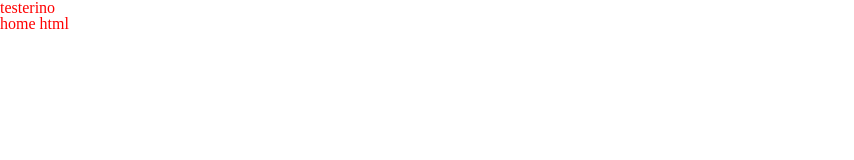
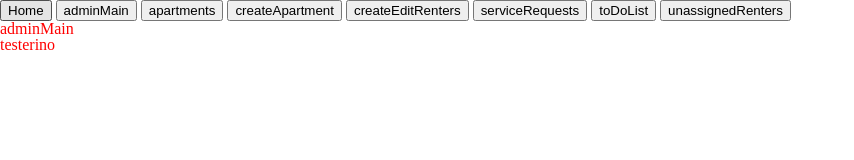
Before and after one commit to HousingHelper/HousingHelper, a website: page public/index.html at #!/adminMain in a window 1280 px wide. Shown: the whole page, without its empty margins (0-854 px from the left). Drawn offline with nearby package versions, Linux system fonts and the light colour scheme; some packages are replaced by stand-ins of ours.

Commit message:
ui routing added

```diff
--- /dev/null
+++ b/public/app/views/adminMain/adminMain.html
@@ -0,0 +1,2 @@
+<h1>adminMain</h1>
+<h1>{{test}}</h1>
--- a/public/bundle.js
+++ b/public/bundle.js
@@ -4,11 +4,91 @@ angular.module('housinghelper', ['ui.router']).config(["$stateProvider", "$urlRo
 
   $urlRouterProvider.otherwise('/');
 
-  $stateProvider.state('home', {
+  $stateProvider
+  //Home STATE
+  .state('home', {
     templateUrl: './app/views/home/home.html',
     controller: 'homeCtrl',
     url: '/'
+  })
+  // adminMain STATE
+  .state('adminMain', {
+    url: '/adminMain',
+    templateUrl: './app/views/adminMain/adminMain.html',
+    controller: 'adminMainCtrl'
+  })
+  // Apartments STATE
+  .state('apartments', {
+    url: '/apartments',
+    templateUrl: './app/views/apartments/apartments.html',
+    controller: 'apartmentsCtrl'
+  })
+  // createApartment STATE
+  .state('createApartment', {
+    url: '/createApartment',
+    templateUrl: './app/views/createApartment/createApartment.html',
+    controller: 'createApartmentCtrl'
+  })
+  // createEditRenters STATE
+  .state('createEditRenters', {
+    url: '/createEditRenters',
+    templateUrl: './app/views/createEditRenters/createEditRenters.html',
+    controller: 'createEditRentersCtrl'
+  })
+  // serviceRequests STATE
+  .state('serviceRequests', {
+    url: '/serviceRequests',
+    templateUrl: './app/views/serviceRequests/serviceRequests.html',
+    controller: 'serviceRequestsCtrl'
+  })
+  // toDoList STATE
+  .state('toDoList', {
+    url: '/toDoList',
+    templateUrl: './app/views/toDoList/toDoList.html',
+    controller: 'toDoListCtrl'
+  })
+  // unassignedRenters STATE
+  .state('unassignedRenters', {
+    url: '/unassignedRenters',
+    templateUrl: './app/views/unassignedRenters/unassignedRenters.html',
+    controller: 'unassignedRentersCtrl'
   });
+}]);
+// INITILIZE CONTROLLER
+// ============================================================
+angular.module("housinghelper").controller("adminMainCtrl", ["$scope", function ($scope) {
+  // VARIABLES
+  // ============================================================
+  $scope.test = 'testerino';
+  // FUNCTIONS
+  // ============================================================
+}]);
+// INITILIZE CONTROLLER
+// ============================================================
+angular.module("housinghelper").controller("createApartmentCtrl", ["$scope", function ($scope) {
+  // VARIABLES
+  // ============================================================
+  $scope.test = 'testerino';
+  // FUNCTIONS
+  // ============================================================
+}]);
+// INITILIZE CONTROLLER
+// ============================================================
+angular.module("housinghelper").controller("apartmentsCtrl", ["$scope", function ($scope) {
+  // VARIABLES
+  // ============================================================
+  $scope.test = 'testerino';
+  // FUNCTIONS
+  // ============================================================
+}]);
+// INITILIZE CONTROLLER
+// ============================================================
+angular.module("housinghelper").controller("createEditRentersCtrl", ["$scope", function ($scope) {
+  // VARIABLES
+  // ============================================================
+  $scope.test = 'testerino';
+  // FUNCTIONS
+  // ============================================================
 }]);
 // INITILIZE CONTROLLER
 // ============================================================
@@ -19,3 +99,30 @@ angular.module("housinghelper").controller("homeCtrl", ["$scope", function ($sco
   // FUNCTIONS
   // ============================================================
 }]);
+// INITILIZE CONTROLLER
+// ============================================================
+angular.module("housinghelper").controller("serviceRequestsCtrl", ["$scope", function ($scope) {
+  // VARIABLES
+  // ============================================================
+  $scope.test = 'test';
+  // FUNCTIONS
+  // ============================================================
+}]);
+// INITILIZE CONTROLLER
+// ============================================================
+angular.module("housinghelper").controller("toDoListCtrl", ["$scope", function ($scope) {
+  // VARIABLES
+  // ============================================================
+  $scope.test = 'testerinio';
+  // FUNCTIONS
+  // ============================================================
+}]);
+// INITILIZE CONTROLLER
+// ============================================================
+angular.module("housinghelper").controller("unassignedRentersCtrl", ["$scope", function ($scope) {
+  // VARIABLES
+  // ============================================================
+  $scope.test = 'test';
+  // FUNCTIONS
+  // ============================================================
+}]);
--- a/public/index.html
+++ b/public/index.html
@@ -13,6 +13,19 @@
   </head>
 
   <body>
+
+    <!--routes test -->
+    <nav>
+      <button ui-sref='home'>Home</button>
+      <button ui-sref='adminMain'>adminMain</button>
+      <button ui-sref='apartments'>apartments</button>
+      <button ui-sref='createApartment'>createApartment</button>
+      <button ui-sref='createEditRenters'>createEditRenters</button>
+      <button ui-sref='serviceRequests'>serviceRequests</button>
+      <button ui-sref='toDoList'>toDoList</button>
+      <button ui-sref='unassignedRenters'>unassignedRenters</button>
+    </nav>
+
 
     <!-- UI Views -->
     <ui-view></ui-view>
```
Also changed, not shown: public/app/app.js (+49 -0 lines), public/app/views/adminMain/adminMainCtrl.js (added, +9 -0 lines), public/app/views/apartments/apartments.html (added, +2 -0 lines), public/app/views/apartments/apartmentsCtrl.js (added, +9 -0 lines), public/app/views/createApartment/createApartment.html (added, +2 -0 lines), public/app/views/createApartment/createApartmentCtrl.js (added, +9 -0 lines), public/app/views/createEditRenters/createEditRenters.html (added, +2 -0 lines), public/app/views/createEditRenters/createEditRentersCtrl.js (added, +9 -0 lines), public/app/views/serviceRequests/serviceRequests.html (added, +2 -0 lines), public/app/views/serviceRequests/serviceRequestsCtrl.js (added, +9 -0 lines), public/app/views/toDoList/toDoList.html (added, +2 -0 lines), public/app/views/toDoList/toDoListCtrl.js (added, +9 -0 lines), public/app/views/unassignedRenters/unassignedRenters.html (added, +2 -0 lines), public/app/views/unassignedRenters/unassignedRentersCtrl.js (added, +9 -0 lines).
